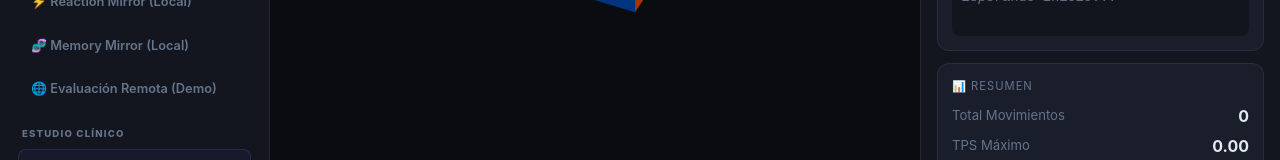
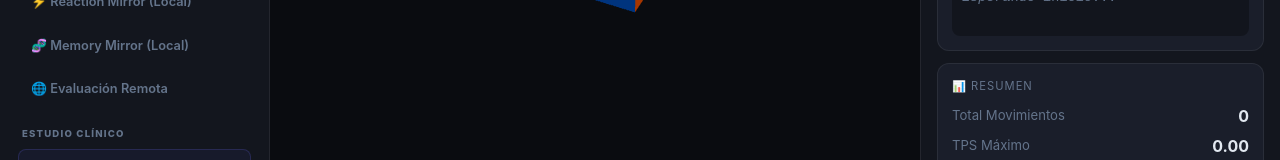
Before and after one commit to Brayan-castro-2/Proyecto-de-titulo-cognimirror, a Next.js app in the folder Producto/: page /dashboard in a window 1280 px wide. Shown: the part 353-513 px from the top of the page. Built offline with nearby package versions, Linux system fonts and the light colour scheme; no server answers; sample sign-in values are in the browser's storage.

Commit message:
feat: redirect remote-eval link to export page remote evaluations tab

```diff
--- a/Producto/app/dashboard/page.jsx
+++ b/Producto/app/dashboard/page.jsx
@@ -326,7 +326,7 @@ export default function ClassicDashboard() {
             <nav className="sidebar-menu">
               <Link href="/reaction-game" className="sidebar-link">⚡ Reaction Mirror (Local)</Link>
               <Link href="/simon-game" className="sidebar-link">🧬 Memory Mirror (Local)</Link>
-              <a href="/remote-eval?token=demo-token" target="_blank" className="sidebar-link">🌐 Evaluación Remota (Demo)</a>
+              <Link href="/export?tab=remote" className="sidebar-link">🌐 Evaluación Remota</Link>
             </nav>
           </div>
 
--- a/Producto/app/export/page.jsx
+++ b/Producto/app/export/page.jsx
@@ -25,6 +25,16 @@ export default function ExportCenter() {
 
   // Tab State
   const [activeTab, setActiveTab] = useState('exports');
+
+  useEffect(() => {
+    if (typeof window !== 'undefined') {
+      const params = new URLSearchParams(window.location.search);
+      const tab = params.get('tab');
+      if (tab === 'remote') {
+        setActiveTab('remote');
+      }
+    }
+  }, []);
 
   // Filter States
   const [selectedPatientId, setSelectedPatientId] = useState('all');
```
